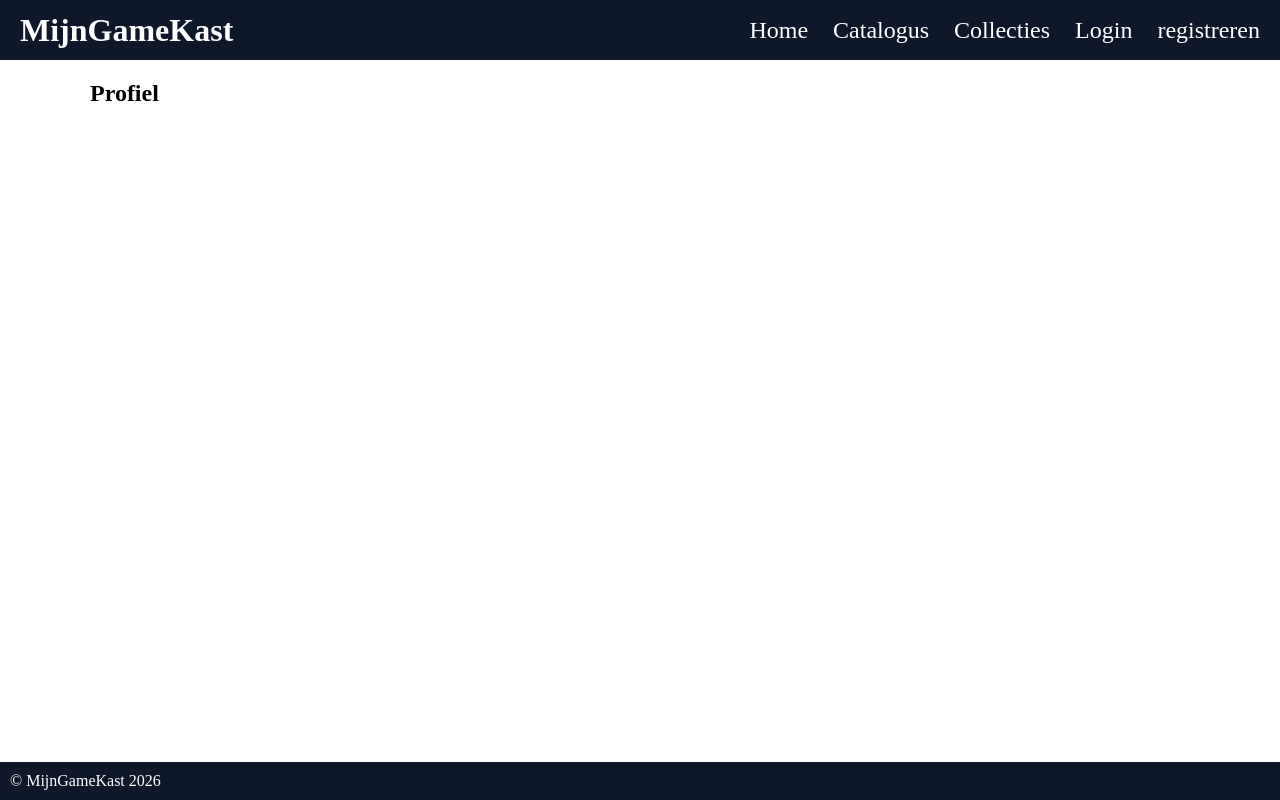
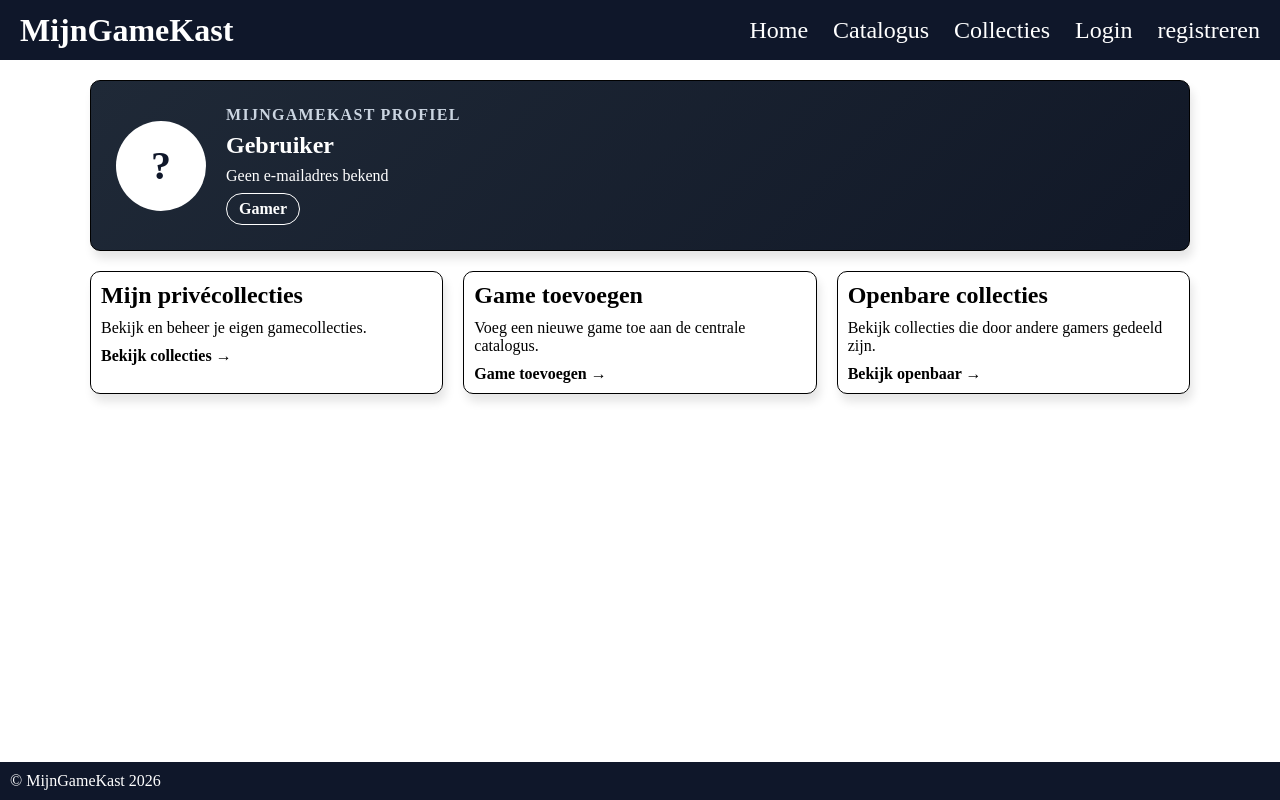
Before and after one commit to MijnGamesKast/MijnGameKastWeb, a SvelteKit app: page /profiel in a window 1280 px wide. Built offline with nearby package versions, Linux system fonts and the light colour scheme; no server answers.

Commit message:
styles: added "profiel.scss" to main.scss and updated app.css(.map) to include the new stylesheet

```diff
--- /dev/null
+++ b/src/lib/styles/lib/profiel.scss
@@ -0,0 +1,85 @@
+#ProfileWrapper {
+    display: flex;
+    flex-direction: column;
+    gap: 20px;
+
+    .profileHero {
+        display: flex;
+        flex-direction: column;
+        gap: 20px;
+        background: linear-gradient(135deg, #1f2937, #111827);
+        color: #fff;
+        padding: 25px;
+    }
+
+    .profileAvatar {
+        width: 90px;
+        height: 90px;
+        border-radius: 50%;
+        background-color: #fff;
+        color: #0f172a;
+        display: flex;
+        align-items: center;
+        justify-content: center;
+        font-size: 2.5rem;
+        font-weight: bold;
+    }
+
+    .profileInfo {
+        display: flex;
+        flex-direction: column;
+        gap: 8px;
+    }
+
+    .profileLabel {
+        text-transform: uppercase;
+        letter-spacing: 0.08em;
+        color: #cbd5e1;
+        font-weight: bold;
+    }
+
+    .profileRole {
+        width: max-content;
+        padding: 6px 12px;
+        border: 1px solid #fff;
+        border-radius: 999px;
+        font-weight: bold;
+    }
+
+    .profileGrid {
+        display: grid;
+        grid-template-columns: 1fr;
+        gap: 20px;
+    }
+
+    .profileAction {
+        text-decoration: none;
+        color: #000;
+        display: flex;
+        flex-direction: column;
+        gap: 10px;
+        transition: all 0.25s ease-in-out;
+
+        span {
+            font-weight: bold;
+        }
+
+        &:hover {
+            background-color: #616161;
+            color: #fff;
+        }
+    }
+}
+
+@media (min-width: 768px) {
+    #ProfileWrapper {
+        .profileHero {
+            flex-direction: row;
+            align-items: center;
+        }
+
+        .profileGrid {
+            grid-template-columns: repeat(3, 1fr);
+        }
+    }
+}
--- a/src/lib/styles/main.scss
+++ b/src/lib/styles/main.scss
@@ -5,6 +5,7 @@
 @use 'lib/AddGameToCOllection';
 @use 'lib/login-register';
 @use 'lib/Collections';
+@use 'lib/profiel';
 
 * {
   margin: 0;
--- a/src/routes/+page.svelte
+++ b/src/routes/+page.svelte
@@ -14,7 +14,7 @@
 				<a href="/catalogus" class="home-pagina__knop home-pagina__knop--primair">
 					Bekijk catalogus
 				</a>
-				<a href="/collecties" class="home-pagina__knop home-pagina__knop--secundair">
+				<a href="/profiel/collecties" class="home-pagina__knop home-pagina__knop--secundair">
 					Mijn collecties
 				</a>
 			</div>
--- a/src/routes/profiel/+page.svelte
+++ b/src/routes/profiel/+page.svelte
@@ -1 +1,45 @@
-<h2>Profiel</h2>
+<script lang="ts">
+	let { data } = $props();
+
+	const gebruiker = data.gebruiker;
+</script>
+
+<section id="ProfileWrapper">
+	<div class="profileHero card">
+		<div class="profileAvatar">
+			{gebruiker?.username?.charAt(0).toUpperCase() ?? '?'}
+		</div>
+
+		<div class="profileInfo">
+			<p class="profileLabel">MijnGameKast profiel</p>
+			<h1>{gebruiker?.username ?? 'Gebruiker'}</h1>
+			<p>{gebruiker?.email ?? 'Geen e-mailadres bekend'}</p>
+
+			{#if gebruiker?.role === 1}
+				<span class="profileRole">Moderator</span>
+			{:else}
+				<span class="profileRole">Gamer</span>
+			{/if}
+		</div>
+	</div>
+
+	<div class="profileGrid">
+		<a class="profileAction card" href="/profiel/collecties">
+			<h2>Mijn privécollecties</h2>
+			<p>Bekijk en beheer je eigen gamecollecties.</p>
+			<span>Bekijk collecties →</span>
+		</a>
+
+		<a class="profileAction card" href="/catalogus/nieuw">
+			<h2>Game toevoegen</h2>
+			<p>Voeg een nieuwe game toe aan de centrale catalogus.</p>
+			<span>Game toevoegen →</span>
+		</a>
+
+		<a class="profileAction card" href="/collecties">
+			<h2>Openbare collecties</h2>
+			<p>Bekijk collecties die door andere gamers gedeeld zijn.</p>
+			<span>Bekijk openbaar →</span>
+		</a>
+	</div>
+</section>
```
Also changed, not shown: src/app.css, 1 other file (tests, documents, lock files or other folders).
